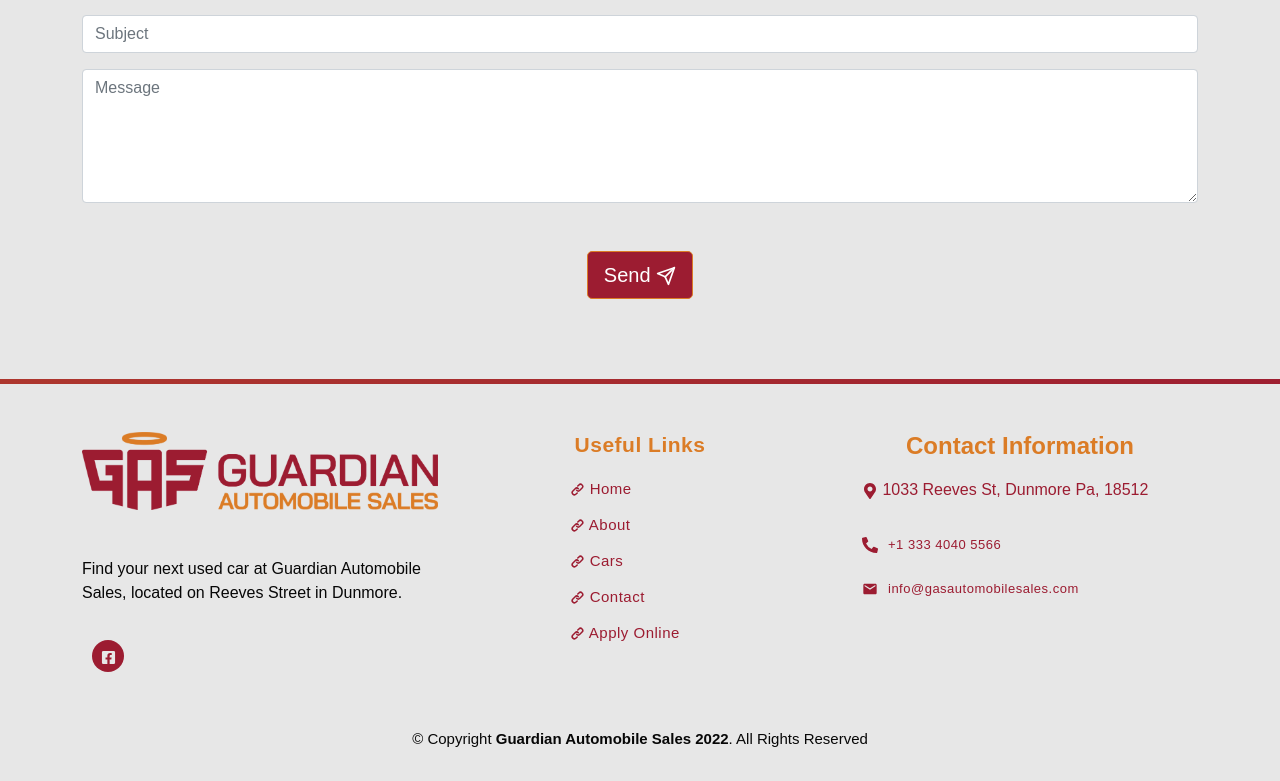
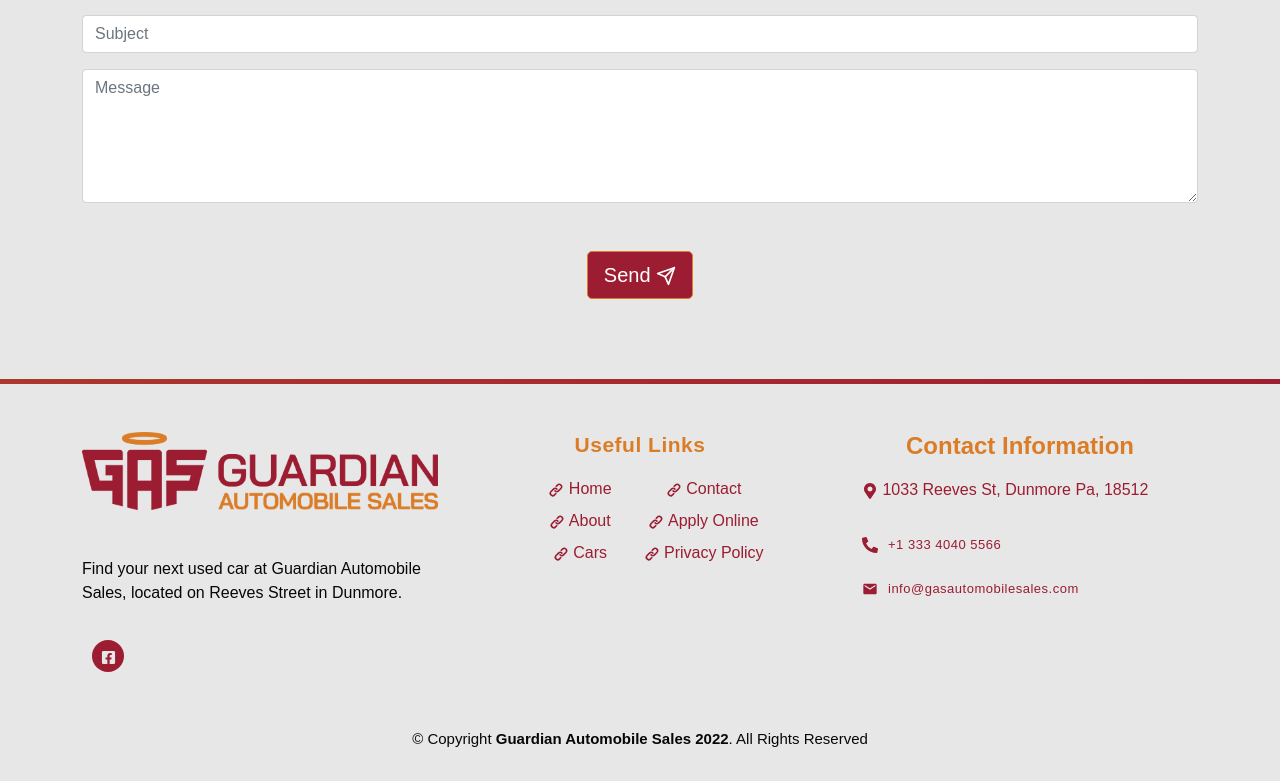
Before and after one commit to berriosa13/gas_website, a Next.js app: page /contact in a window 1280 px wide. Shown: the part 1041-1822 px from the top of the page. Built offline with nearby package versions, Linux system fonts and the light colour scheme; no server answers; a web font is replaced by a local one.

Commit message:
added new useful link for privacy policy, provided by Termly

```diff
--- a/components/Footer.js
+++ b/components/Footer.js
@@ -67,49 +67,58 @@ const Footer = () => {
                 </div>
               </Col>
               <Col md={4}>
-                <div className={styles.useful_links}>
+                <div>
                   <div className={styles.footer_heading}>
                     <h4>Useful Links</h4>
                   </div>
-                  <Row className="mx-5 px-5">
-                    <ul className="">
-                      <li className="">
+                  <div className="d-flex justify-content-center align-items-center">
+                    <ul>
+                      <li className="mb-2">
                         <Link href="/">
                           <a>
                             <HiLink /> Home
                           </a>
                         </Link>
                       </li>
-                      <li className="">
+                      <li className="mb-2">
                         <Link href="/about">
                           <a>
                             <HiLink /> About
                           </a>
                         </Link>
                       </li>
-                      <li className="">
+                      <li className="mb-2">
                         <Link href="/cars">
                           <a>
                             <HiLink /> Cars
                           </a>
                         </Link>
                       </li>
-                      <li className="">
+                    </ul>
+                    <ul>
+                    <li className="mb-2">
                         <Link href="/contact">
                           <a>
                             <HiLink /> Contact
                           </a>
                         </Link>
                       </li>
-                      <li className="">
+                      <li className="mb-2">
                         <Link href="/apply">
                           <a>
                             <HiLink /> Apply Online
                           </a>
                         </Link>
                       </li>
+                      <li className="mb-2">
+                        <Link href="privacy_policy.html">
+                          <a target="_blank" noreferrer>
+                            <HiLink /> Privacy Policy
+                          </a>
+                        </Link>
+                      </li>
                     </ul>
-                  </Row>
+                    </div>
                 </div>
               </Col>
               <Col md={4}>
```
